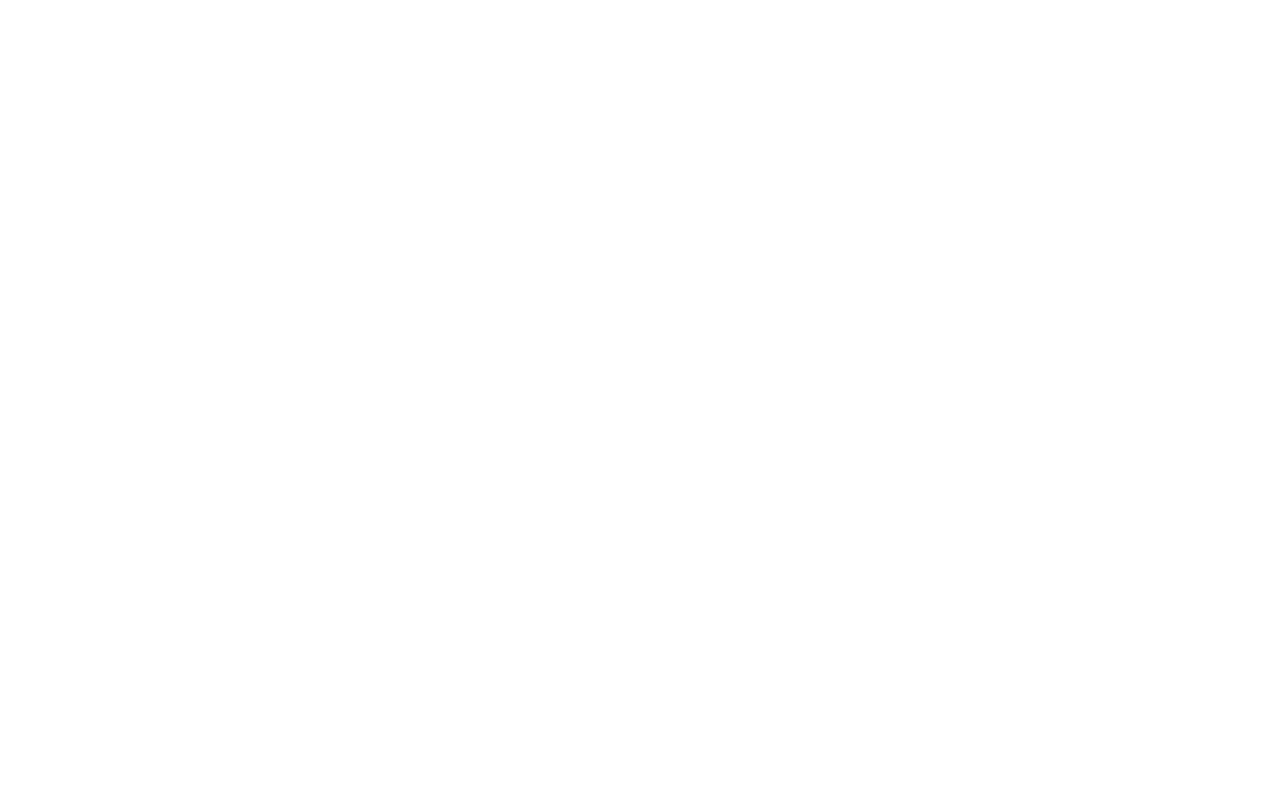
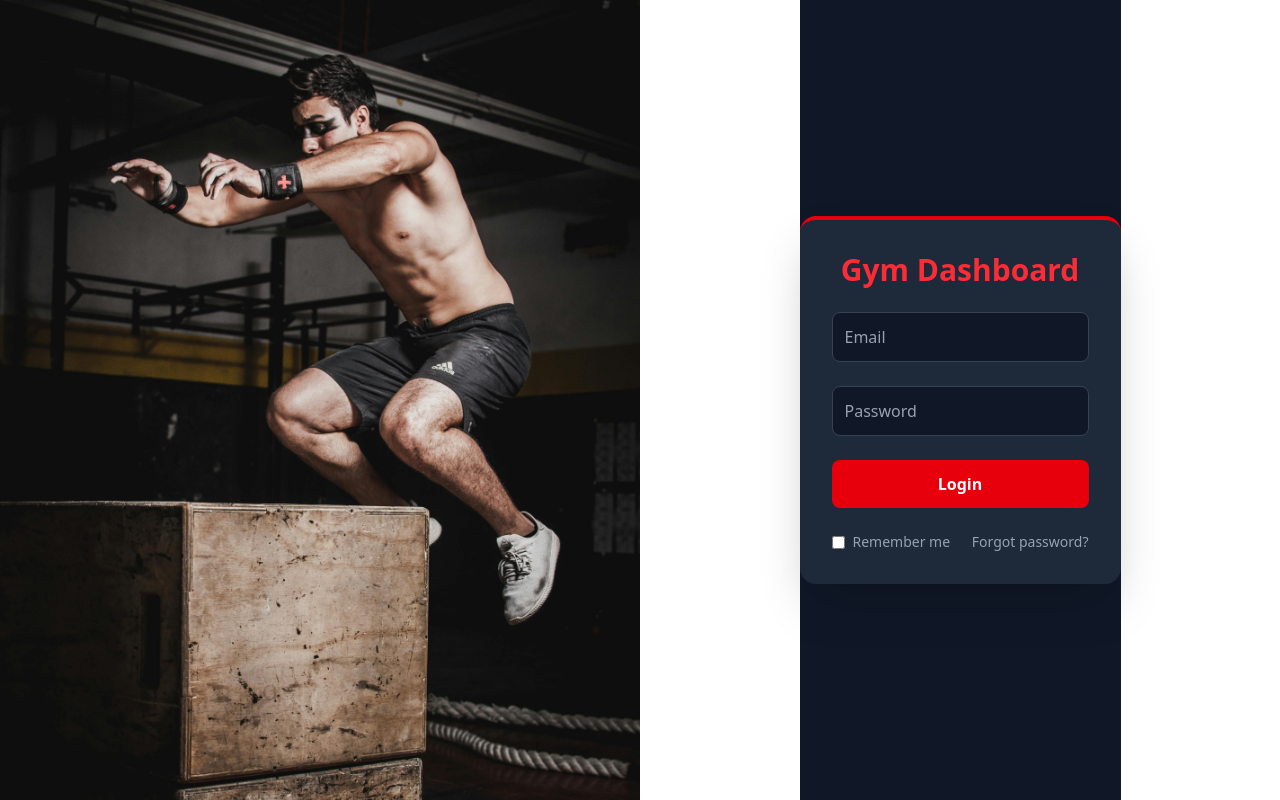
Before and after one commit to Krish-AryanDev/Gym-Dashboard-System, a React (Vite) app: page / in a window 1280 px wide. Built offline with nearby package versions, Linux system fonts and the light colour scheme.

Commit message:
Improved the LoginPageImage Style

```diff
--- a/src/App.jsx
+++ b/src/App.jsx
@@ -1,5 +1,5 @@
 import { useState } from 'react'
-
+import LoginPage from './Components/LoginPage'
 import './App.css'
 
 function App() {
@@ -7,7 +7,7 @@ function App() {
 
   return (
     <>
-
+     <LoginPage />
     </>
   )
 }
--- /dev/null
+++ b/src/components/LoginForm.jsx
@@ -0,0 +1,39 @@
+function LoginForm(){
+    return(
+           <div className="flex justify-center items-center min-h-screen bg-gray-900">
+                <div className="bg-gray-800 rounded-2xl shadow-2xl p-8 max-w-md w-full border-t-4 border-red-600">
+                    <form className="flex flex-col gap-6">
+                    <h2 className="text-3xl font-bold text-center text-red-500">Gym Dashboard</h2>
+
+                    <input
+                        type="email"
+                        placeholder="Email"
+                        className="border border-gray-700 p-3 rounded-lg bg-gray-900 text-white placeholder-gray-400 focus:outline-none focus:ring-2 focus:ring-red-500 transition"
+                    />
+                    <input
+                        type="password"
+                        placeholder="Password"
+                        className="border border-gray-700 p-3 rounded-lg bg-gray-900 text-white placeholder-gray-400 focus:outline-none focus:ring-2 focus:ring-red-500 transition"
+                    />
+
+                    <button
+                        type="submit"
+                        className="bg-red-600 text-white p-3 rounded-lg hover:bg-red-700 transition font-semibold"
+                    >
+                        Login
+                    </button>
+
+                    <div className="flex justify-between text-sm text-gray-400">
+                        <label className="flex items-center">
+                        <input type="checkbox" className="mr-2" />
+                        Remember me
+                        </label>
+                        <a href="#" className="hover:text-red-500 transition">Forgot password?</a>
+                    </div>
+                    </form>
+                </div>
+                </div>
+    )
+}
+
+export default LoginForm
```
